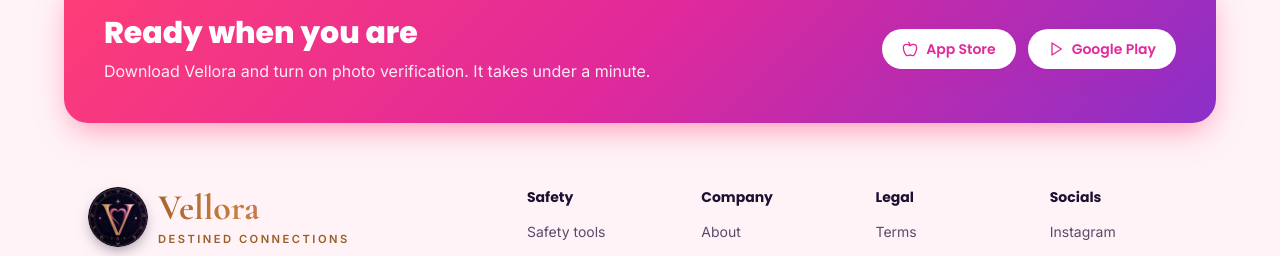
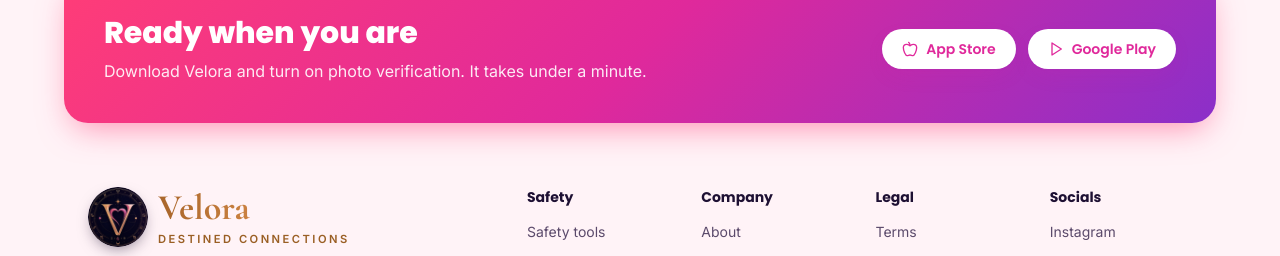
Before and after one commit to suhtechpvtltdbuisness-collab/datingapp-landingpage, a Next.js app: page /report-problem in a window 1280 px wide. Shown: the part 1405-1661 px from the top of the page. Built offline with nearby package versions, Linux system fonts and the light colour scheme.

Commit message:
change name velora

```diff
--- a/src/app/(site)/safety/components/BrandLogo.tsx
+++ b/src/app/(site)/safety/components/BrandLogo.tsx
@@ -6,7 +6,7 @@ interface Props {
   withTagline?: boolean;
 }
 
-/** Round Vellora emblem + serif wordmark, matching the app logo. */
+/** Round Velora emblem + serif wordmark, matching the app logo. */
 export default function BrandLogo({ size = "sm", withTagline = false }: Props) {
   const px = size === "sm" ? 38 : 60;
   return (
--- a/src/app/(site)/safety/components/DownloadCtaBar.tsx
+++ b/src/app/(site)/safety/components/DownloadCtaBar.tsx
@@ -8,7 +8,7 @@ export default function DownloadCtaBar() {
       <div className="mx-auto flex max-w-6xl flex-col items-start gap-6 rounded-card bg-brand-gradient p-8 text-white shadow-glow sm:flex-row sm:items-center sm:justify-between sm:p-10">
         <div>
           <h2 className="font-display text-2xl font-extrabold sm:text-3xl">Ready when you are</h2>
-          <p className="mt-2 text-white/90">Download Vellora and turn on photo verification. It takes under a minute.</p>
+          <p className="mt-2 text-white/90">Download Velora and turn on photo verification. It takes under a minute.</p>
         </div>
         <div className="flex flex-wrap gap-3">
           <MagneticButton href="#" variant="white" size="sm"><Apple className="h-4 w-4" aria-hidden /> App Store</MagneticButton>
--- a/src/app/(site)/safety/components/SafetyFooter.tsx
+++ b/src/app/(site)/safety/components/SafetyFooter.tsx
@@ -24,7 +24,7 @@ const groups: { title: string; links: FooterLink[] }[] = [
     title: "Company",
     links: [
       { label: "About", href: "#top" },
-      { label: "Contact", href: "mailto:support@vellora.app" },
+      { label: "Contact", href: "mailto:support@velora.app" },
     ],
   },
   {
@@ -39,8 +39,8 @@ const groups: { title: string; links: FooterLink[] }[] = [
     title: "Socials",
     links: [
       { label: "Instagram", href: "https://www.instagram.com/", external: true },
-      { label: "YouTube", href: "https://www.youtube.com/@velloraapp", external: true },
-      { label: "X", href: "https://x.com/velloraapp", external: true },
+      { label: "YouTube", href: "https://www.youtube.com/@veloraapp", external: true },
+      { label: "X", href: "https://x.com/veloraapp", external: true },
     ],
   },
 ];
--- a/src/app/(site)/safety/data/plans.ts
+++ b/src/app/(site)/safety/data/plans.ts
@@ -1,4 +1,4 @@
-/** Mirrors the Subscription screen in the Vellora app. Keep prices in sync with the store listings. */
+/** Mirrors the Subscription screen in the Velora app. Keep prices in sync with the store listings. */
 export interface Plan {
   id: string;
   label: string;
--- a/src/app/(site)/safety/theme.ts
+++ b/src/app/(site)/safety/theme.ts
@@ -26,7 +26,7 @@ export const tokens = {
 
 /** Apple-ish easeOutExpo curve used for every entrance. */
 export const brand = {
-  name: "Vellora",
+  name: "Velora",
   tagline: "Destined connections",
   motto: "Written in the stars. Connected by numbers.",
   emblem: "/brand/velora-emblem.png",
```
Also changed, not shown: 1 other file (tests, documents, lock files or other folders).
